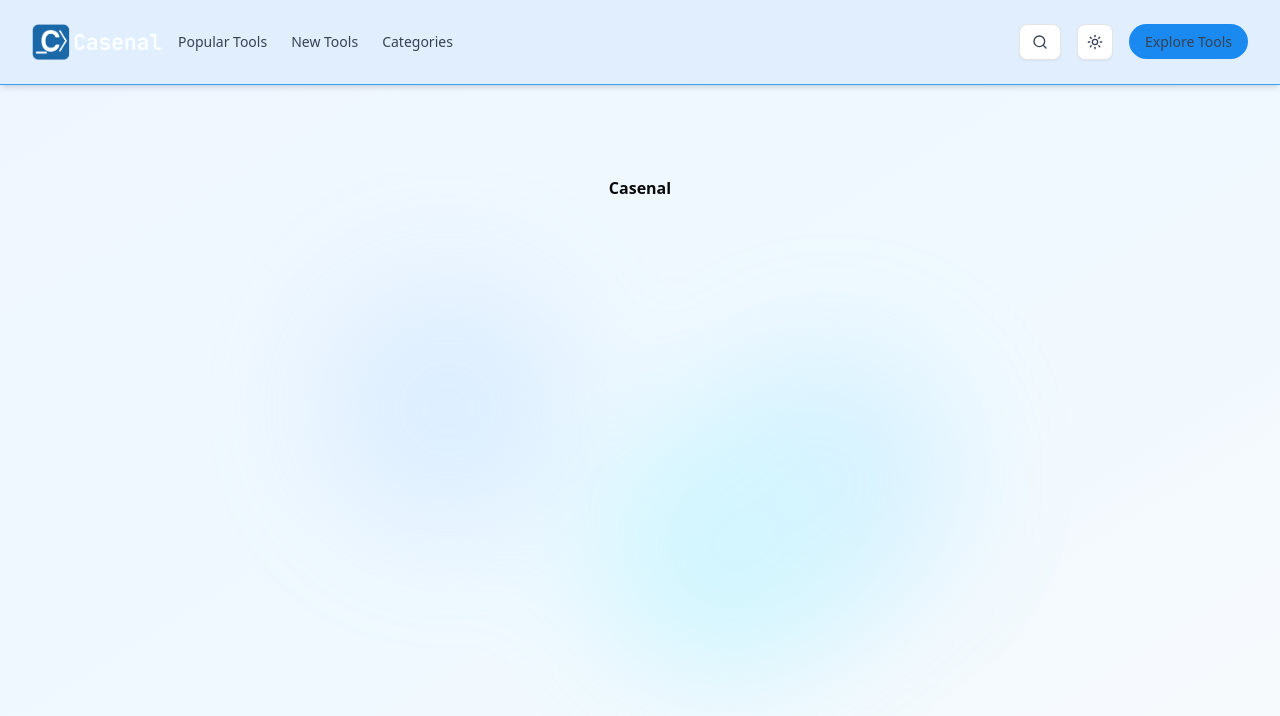
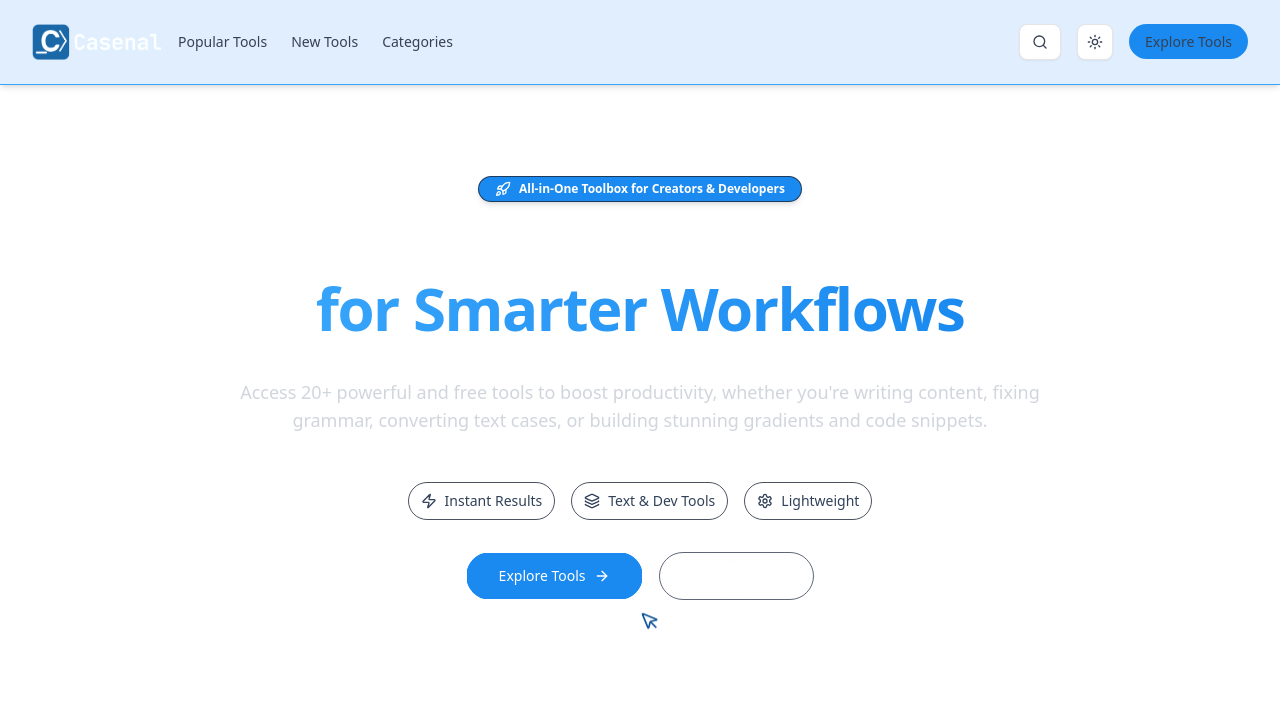
Before and after one commit to ehtishamsh/casenal, a Next.js app: page / in a window 1280 px wide. Shown: the top 716 px of the page. Built offline with nearby package versions, Linux system fonts and the light colour scheme.

Commit message:
hero section

```diff
--- a/app/globals.css
+++ b/app/globals.css
@@ -47,8 +47,10 @@
   --color-maintheme-500: #1a8af0;
   --color-maintheme-600: #1a6bb3;
   --color-maintheme-700: #0f5499;
-  --color-maintheme-800: #10467d;
-  --color-maintheme-900: #123c69;
+  --color-maintheme-800: #0a3d5c;
+  --color-maintheme-900: #0e2f4a;
+  --color-maintheme-950: #08233a;
+  --color-maintheme-1000: #010d16;
 }
 
 :root {
--- a/app/page.tsx
+++ b/app/page.tsx
@@ -1,17 +1,6 @@
 import Image from "next/image";
+import HeroSection from "./_components/landing/HeroSection";
 
 export default function Home() {
-  return (
-    <main className="relative flex min-h-screen flex-col items-center justify-between p-24">
-      <div className="absolute inset-0 bg-gradient-to-br from-blue-50 via-sky-50 to-slate-50 dark:from-slate-950 dark:via-blue-950 dark:to-slate-950"></div>
-      <div className="absolute inset-0 opacity-20">
-        <div className="absolute top-1/4 left-1/4 h-64 w-64 rounded-full bg-blue-300 blur-3xl dark:bg-blue-900"></div>
-        <div className="absolute top-1/3 right-1/4 h-64 w-64 rounded-full bg-sky-300 blur-3xl dark:bg-sky-900"></div>
-        <div className="absolute bottom-1/4 right-1/3 h-64 w-64 rounded-full bg-cyan-300 blur-3xl dark:bg-cyan-900"></div>
-      </div>
-      <div className="z-10">
-        <h1 className=" font-bold dark:text-white">Casenal</h1>
-      </div>
-    </main>
-  );
+  return <HeroSection />;
 }
```
